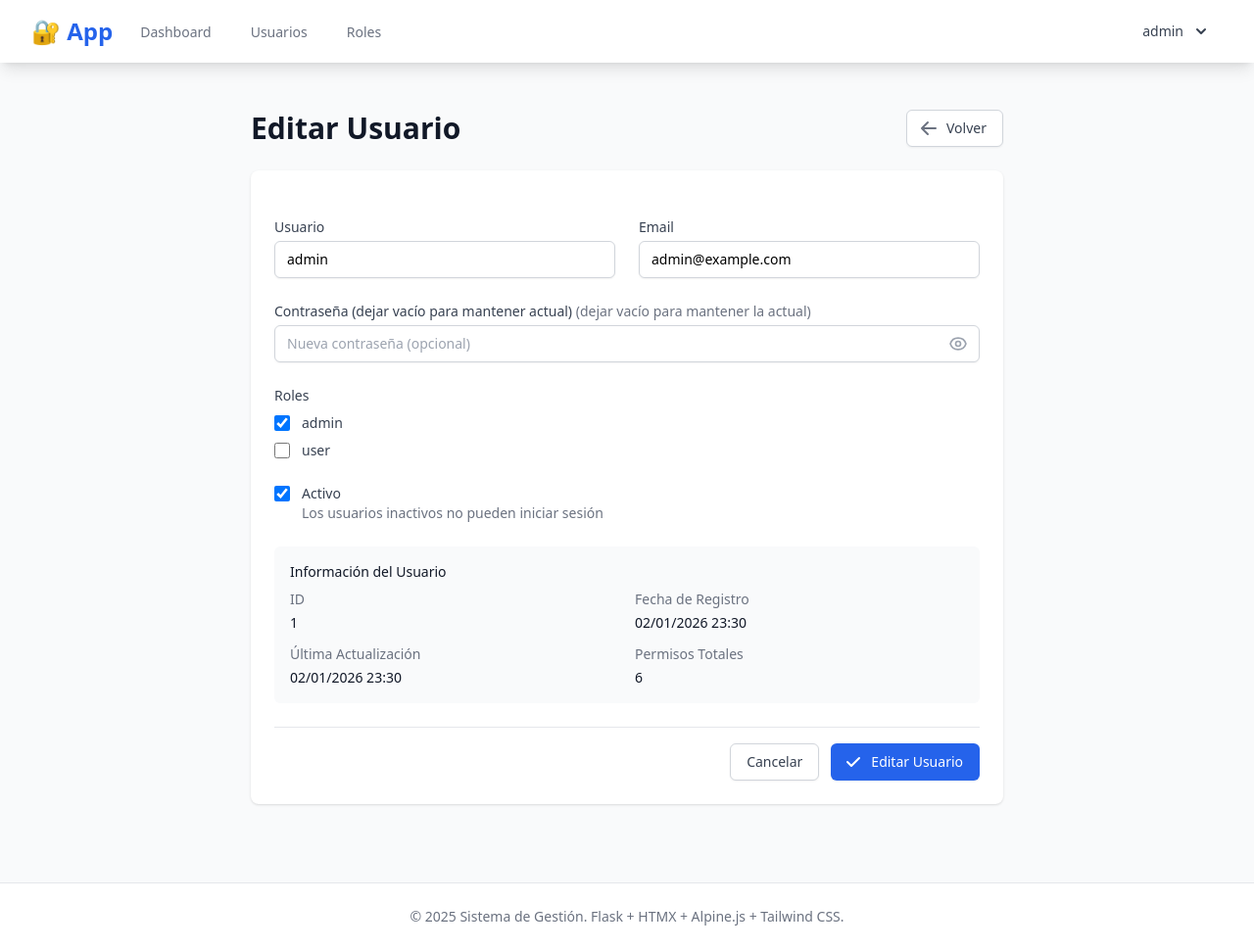
After one commit to elricgonza/flask_auth_app, a Flask app: page /admin/users/1/edit in a window 1280 px wide. The commit adds this page. Shown: the whole page at 98% size. Run offline with Flask 3, Linux system fonts and the light colour scheme; a user stored in the database is signed in; some libraries are stand-ins or nearby versions.

Commit message:
User Edit habilitado

```diff
--- a/app/routes.py
+++ b/app/routes.py
@@ -5,12 +5,10 @@ from app.models import User, Role, Permission
 from app.forms import LoginForm, RegisterForm, UserForm
 from app.decorators import role_required, permission_required
 
-# Blueprints
 main_bp = Blueprint('main', __name__)
 auth_bp = Blueprint('auth', __name__)
 admin_bp = Blueprint('admin', __name__)
 
-# ==================== RUTAS PRINCIPALES ====================
 @main_bp.route('/')
 def index():
     return render_template('index.html')
@@ -21,7 +19,6 @@ def index():
 def dashboard():
     return render_template('dashboard.html')
 
-# ==================== RUTAS DE AUTENTICACIÓN ====================
 @auth_bp.route('/login', methods=['GET', 'POST'])
 def login():
     if current_user.is_authenticated:
@@ -55,7 +52,6 @@ def register():
         user = User(username=form.username.data, email=form.email.data)
         user.set_password(form.password.data)
 
-        # Asignar rol de usuario por defecto
         user_role = Role.query.filter_by(name='user').first()
         if user_role:
             user.roles.append(user_role)
@@ -75,7 +71,6 @@ def logout():
     flash('Has cerrado sesión exitosamente.', 'info')
     return redirect(url_for('main.index'))
 
-# ==================== RUTAS DE ADMINISTRACIÓN ====================
 @admin_bp.route('/users')
 @login_required
 @permission_required('view_users')
@@ -92,11 +87,29 @@ def create_user():
     form.roles.choices = [(r.id, r.name) for r in Role.query.all()]
 
     if form.validate_on_submit():
-        user = User(username=form.username.data, email=form.email.data, is_active=form.is_active.data)
+        # Verificar que el username no exista
+        existing_user = User.query.filter_by(username=form.username.data).first()
+        if existing_user:
+            flash('El nombre de usuario ya existe.', 'danger')
+            return render_template('admin/user_form.html', form=form, action='Crear')
+
+        # Verificar que el email no exista
+        existing_email = User.query.filter_by(email=form.email.data).first()
+        if existing_email:
+            flash('El email ya está registrado.', 'danger')
+            return render_template('admin/user_form.html', form=form, action='Crear')
+
+        user = User(
+            username=form.username.data,
+            email=form.email.data,
+            is_active=form.is_active.data
+        )
+
         if form.password.data:
             user.set_password(form.password.data)
         else:
-            user.set_password('changeme123')  # Contraseña temporal
+            user.set_password('changeme123')
+            flash('Se asignó la contraseña temporal: changeme123', 'warning')
 
         # Asignar roles
         for role_id in form.roles.data:
@@ -106,10 +119,10 @@ def create_user():
 
         db.session.add(user)
         db.session.commit()
-        flash('Usuario creado exitosamente.', 'success')
+        flash(f'Usuario {user.username} creado exitosamente.', 'success')
         return redirect(url_for('admin.users'))
 
-    return render_template('admin/user_form.html', form=form, action='Crear')
+    return render_template('admin/user_form.html', form=form, action='Crear', user=None)
 
 @admin_bp.route('/users/<int:user_id>/edit', methods=['GET', 'POST'])
 @login_required
@@ -121,14 +134,28 @@ def edit_user(user_id):
 
     if request.method == 'GET':
         form.roles.data = [r.id for r in user.roles]
+        form.is_active.data = user.is_active
 
     if form.validate_on_submit():
+        # Verificar que el username no esté en uso por otro usuario
+        existing_user = User.query.filter(User.username == form.username.data, User.id != user_id).first()
+        if existing_user:
+            flash('El nombre de usuario ya está en uso por otro usuario.', 'danger')
+            return render_template('admin/user_form.html', form=form, action='Editar', user=user)
+
+        # Verificar que el email no esté en uso por otro usuario
+        existing_email = User.query.filter(User.email == form.email.data, User.id != user_id).first()
+        if existing_email:
+            flash('El email ya está en uso por otro usuario.', 'danger')
+            return render_template('admin/user_form.html', form=form, action='Editar', user=user)
+
         user.username = form.username.data
         user.email = form.email.data
         user.is_active = form.is_active.data
 
         if form.password.data:
             user.set_password(form.password.data)
+            flash('Contraseña actualizada.', 'info')
 
         # Actualizar roles
         user.roles = []
@@ -138,7 +165,7 @@ def edit_user(user_id):
                 user.roles.append(role)
 
         db.session.commit()
-        flash('Usuario actualizado exitosamente.', 'success')
+        flash(f'Usuario {user.username} actualizado exitosamente.', 'success')
         return redirect(url_for('admin.users'))
 
     return render_template('admin/user_form.html', form=form, action='Editar', user=user)
@@ -152,10 +179,11 @@ def delete_user(user_id):
     if user.id == current_user.id:
         return jsonify({'success': False, 'message': 'No puedes eliminar tu propia cuenta'}), 400
 
+    username = user.username
     db.session.delete(user)
     db.session.commit()
 
-    return jsonify({'success': True, 'message': 'Usuario eliminado exitosamente'})
+    return jsonify({'success': True, 'message': f'Usuario {username} eliminado exitosamente'})
 
 @admin_bp.route('/users/<int:user_id>/toggle-status', methods=['POST'])
 @login_required
--- /dev/null
+++ b/app/templates/admin/user_form.html
@@ -0,0 +1,159 @@
+{% extends "base.html" %}
+
+{% block title %}{{ action }} Usuario{% endblock %}
+
+{% block content %}
+<div class="max-w-3xl mx-auto">
+    <div class="md:flex md:items-center md:justify-between mb-6">
+        <div class="flex-1 min-w-0">
+            <h2 class="text-2xl font-bold leading-7 text-gray-900 sm:text-3xl sm:truncate">
+                {{ action }} Usuario
+            </h2>
+        </div>
+        <div class="mt-4 flex md:mt-0 md:ml-4">
+            <a href="{{ url_for('admin.users') }}" class="inline-flex items-center px-4 py-2 border border-gray-300 rounded-md shadow-sm text-sm font-medium text-gray-700 bg-white hover:bg-gray-50">
+                <svg class="-ml-1 mr-2 h-5 w-5 text-gray-500" xmlns="http://www.w3.org/2000/svg" viewBox="0 0 20 20" fill="currentColor">
+                    <path fill-rule="evenodd" d="M9.707 16.707a1 1 0 01-1.414 0l-6-6a1 1 0 010-1.414l6-6a1 1 0 011.414 1.414L5.414 9H17a1 1 0 110 2H5.414l4.293 4.293a1 1 0 010 1.414z" clip-rule="evenodd" />
+                </svg>
+                Volver
+            </a>
+        </div>
+    </div>
+
+    <div class="bg-white shadow rounded-lg">
+        <form method="POST" class="space-y-6 p-6">
+            {{ form.hidden_tag() }}
+
+            <div class="grid grid-cols-1 gap-6 sm:grid-cols-2">
+                <!-- Username -->
+                <div>
+                    {{ form.username.label(class="block text-sm font-medium text-gray-700 mb-1") }}
+                    {{ form.username(class="mt-1 block w-full rounded-md border-gray-300 shadow-sm focus:border-blue-500 focus:ring-blue-500 sm:text-sm px-3 py-2 border" + (" border-red-300" if form.username.errors else "")) }}
+                    {% if form.username.errors %}
+                        <p class="mt-2 text-sm text-red-600">{{ form.username.errors[0] }}</p>
+                    {% endif %}
+                </div>
+
+                <!-- Email -->
+                <div>
+                    {{ form.email.label(class="block text-sm font-medium text-gray-700 mb-1") }}
+                    {{ form.email(class="mt-1 block w-full rounded-md border-gray-300 shadow-sm focus:border-blue-500 focus:ring-blue-500 sm:text-sm px-3 py-2 border" + (" border-red-300" if form.email.errors else "")) }}
+                    {% if form.email.errors %}
+                        <p class="mt-2 text-sm text-red-600">{{ form.email.errors[0] }}</p>
+                    {% endif %}
+                </div>
+            </div>
+
+            <!-- Password -->
+            <div x-data="{ showPassword: false }">
+                <label class="block text-sm font-medium text-gray-700 mb-1">
+                    {{ form.password.label.text }}
+                    {% if user %}
+                    <span class="text-gray-500 font-normal">(dejar vacío para mantener la actual)</span>
+                    {% endif %}
+                </label>
+                <div class="relative">
+                    <input
+                        :type="showPassword ? 'text' : 'password'"
+                        name="password"
+                        class="mt-1 block w-full rounded-md border-gray-300 shadow-sm focus:border-blue-500 focus:ring-blue-500 sm:text-sm px-3 py-2 border pr-10"
+                        placeholder="{% if not user %}Contraseña{% else %}Nueva contraseña (opcional){% endif %}"
+                    >
+                    <button
+                        type="button"
+                        @click="showPassword = !showPassword"
+                        class="absolute inset-y-0 right-0 pr-3 flex items-center"
+                    >
+                        <svg x-show="!showPassword" class="h-5 w-5 text-gray-400" fill="none" stroke="currentColor" viewBox="0 0 24 24">
+                            <path stroke-linecap="round" stroke-linejoin="round" stroke-width="2" d="M15 12a3 3 0 11-6 0 3 3 0 016 0z" />
+                            <path stroke-linecap="round" stroke-linejoin="round" stroke-width="2" d="M2.458 12C3.732 7.943 7.523 5 12 5c4.478 0 8.268 2.943 9.542 7-1.274 4.057-5.064 7-9.542 7-4.477 0-8.268-2.943-9.542-7z" />
+                        </svg>
+                        <svg x-show="showPassword" x-cloak class="h-5 w-5 text-gray-400" fill="none" stroke="currentColor" viewBox="0 0 24 24">
+                            <path stroke-linecap="round" stroke-linejoin="round" stroke-width="2" d="M13.875 18.825A10.05 10.05 0 0112 19c-4.478 0-8.268-2.943-9.543-7a9.97 9.97 0 011.563-3.029m5.858.908a3 3 0 114.243 4.243M9.878 9.878l4.242 4.242M9.88 9.88l-3.29-3.29m7.532 7.532l3.29 3.29M3 3l3.59 3.59m0 0A9.953 9.953 0 0112 5c4.478 0 8.268 2.943 9.543 7a10.025 10.025 0 01-4.132 5.411m0 0L21 21" />
+                        </svg>
+                    </button>
+                </div>
+                {% if form.password.errors %}
+                    <p class="mt-2 text-sm text-red-600">{{ form.password.errors[0] }}</p>
+                {% endif %}
+            </div>
+
+            <!-- Roles -->
+            <div>
+                <label class="block text-sm font-medium text-gray-700 mb-2">
+                    Roles
+                </label>
+                <div class="space-y-2">
+                    {% for value, label in form.roles.choices %}
+                    <div class="flex items-center">
+                        <input
+                            type="checkbox"
+                            name="roles"
+                            value="{{ value }}"
+                            id="role_{{ value }}"
+                            {% if value in form.roles.data %}checked{% endif %}
+                            class="h-4 w-4 text-blue-600 focus:ring-blue-500 border-gray-300 rounded"
+                        >
+                        <label for="role_{{ value }}" class="ml-3 text-sm text-gray-700">
+                            {{ label }}
+                        </label>
+                    </div>
+                    {% endfor %}
+                </div>
+                {% if form.roles.errors %}
+                    <p class="mt-2 text-sm text-red-600">{{ form.roles.errors[0] }}</p>
+                {% endif %}
+            </div>
+
+            <!-- Estado Activo -->
+            <div class="flex items-start">
+                <div class="flex items-center h-5">
+                    {{ form.is_active(class="h-4 w-4 text-blue-600 focus:ring-blue-500 border-gray-300 rounded") }}
+                </div>
+                <div class="ml-3 text-sm">
+                    {{ form.is_active.label(class="font-medium text-gray-700") }}
+                    <p class="text-gray-500">Los usuarios inactivos no pueden iniciar sesión</p>
+                </div>
+            </div>
+
+            <!-- Información adicional para edición -->
+            {% if user %}
+            <div class="bg-gray-50 rounded-md p-4">
+                <h4 class="text-sm font-medium text-gray-900 mb-2">Información del Usuario</h4>
+                <dl class="grid grid-cols-1 gap-x-4 gap-y-3 sm:grid-cols-2">
+                    <div>
+                        <dt class="text-sm font-medium text-gray-500">ID</dt>
+                        <dd class="mt-1 text-sm text-gray-900">{{ user.id }}</dd>
+                    </div>
+                    <div>
+                        <dt class="text-sm font-medium text-gray-500">Fecha de Registro</dt>
+                        <dd class="mt-1 text-sm text-gray-900">{{ user.created_at.strftime('%d/%m/%Y %H:%M') }}</dd>
+                    </div>
+                    <div>
+                        <dt class="text-sm font-medium text-gray-500">Última Actualización</dt>
+                        <dd class="mt-1 text-sm text-gray-900">{{ user.updated_at.strftime('%d/%m/%Y %H:%M') }}</dd>
+                    </div>
+                    <div>
+                        <dt class="text-sm font-medium text-gray-500">Permisos Totales</dt>
+                        <dd class="mt-1 text-sm text-gray-900">{{ user.get_all_permissions()|length }}</dd>
+                    </div>
+                </dl>
+            </div>
+            {% endif %}
+
+            <!-- Botones -->
+            <div class="flex justify-end space-x-3 pt-4 border-t border-gray-200">
+                <a href="{{ url_for('admin.users') }}" class="inline-flex justify-center py-2 px-4 border border-gray-300 shadow-sm text-sm font-medium rounded-md text-gray-700 bg-white hover:bg-gray-50 focus:outline-none focus:ring-2 focus:ring-offset-2 focus:ring-blue-500">
+                    Cancelar
+                </a>
+                <button type="submit" class="inline-flex justify-center py-2 px-4 border border-transparent shadow-sm text-sm font-medium rounded-md text-white bg-blue-600 hover:bg-blue-700 focus:outline-none focus:ring-2 focus:ring-offset-2 focus:ring-blue-500">
+                    <svg class="-ml-1 mr-2 h-5 w-5" xmlns="http://www.w3.org/2000/svg" viewBox="0 0 20 20" fill="currentColor">
+                        <path fill-rule="evenodd" d="M16.707 5.293a1 1 0 010 1.414l-8 8a1 1 0 01-1.414 0l-4-4a1 1 0 011.414-1.414L8 12.586l7.293-7.293a1 1 0 011.414 0z" clip-rule="evenodd" />
+                    </svg>
+                    {{ action }} Usuario
+                </button>
+            </div>
+        </form>
+    </div>
+</div>
+{% endblock %}
```
Also changed, not shown: app/templates/admin/users.html (+17 -3 lines).
